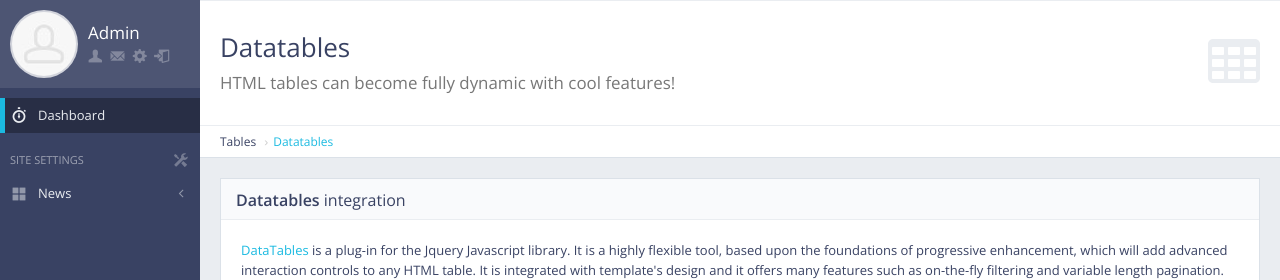
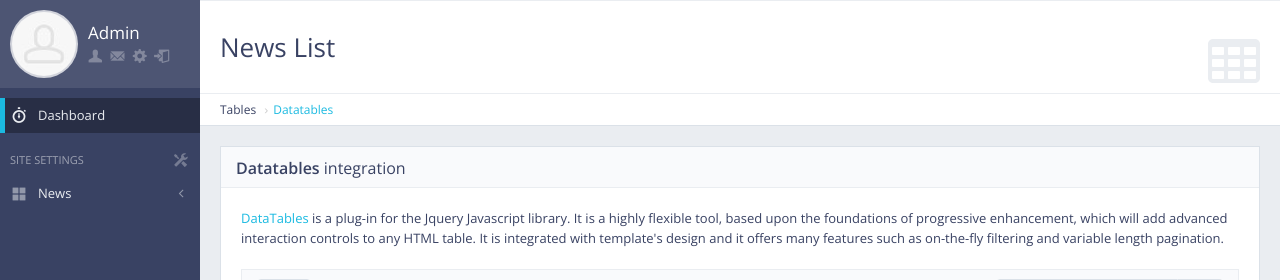
Before and after one commit to ConteAlexandre/FirstSiteDjango, a Django app: page /panel/news/list/ in a window 1280 px wide. Shown: the part 50-330 px from the top of the page. Run offline with Django 3.2, Linux system fonts and the light colour scheme; some libraries are stand-ins or nearby versions.

Commit message:
Update the view of new_list

```diff
--- a/main/templates/back/news_list.html
+++ b/main/templates/back/news_list.html
@@ -9,7 +9,7 @@
             <div class="content-header">
                 <div class="header-section">
                     <h1>
-                        <i class="fa fa-table"></i>Datatables<br><small>HTML tables can become fully dynamic with cool features!</small>
+                        <i class="fa fa-table"></i>News List<br><small></small>
                     </h1>
                 </div>
             </div>
```
